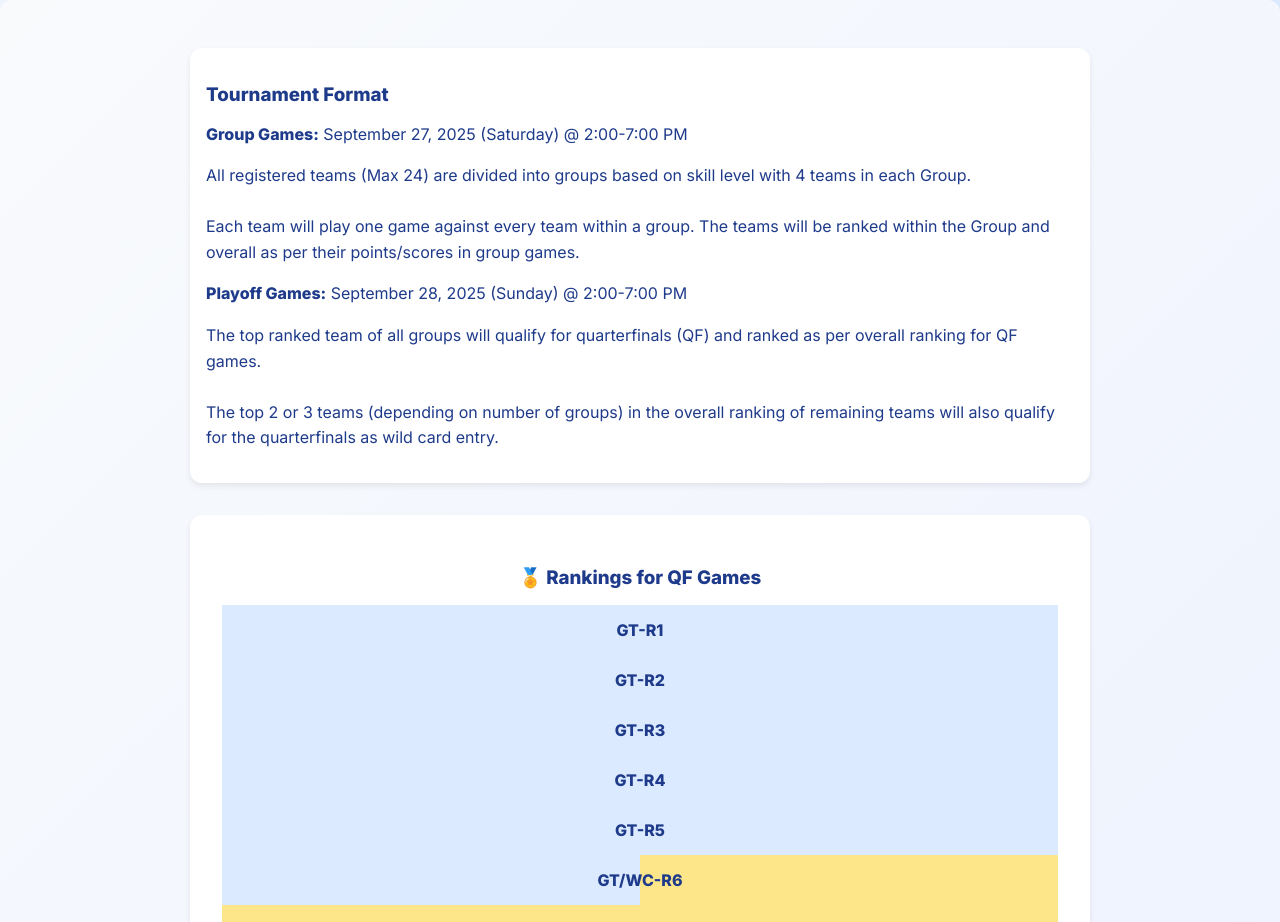
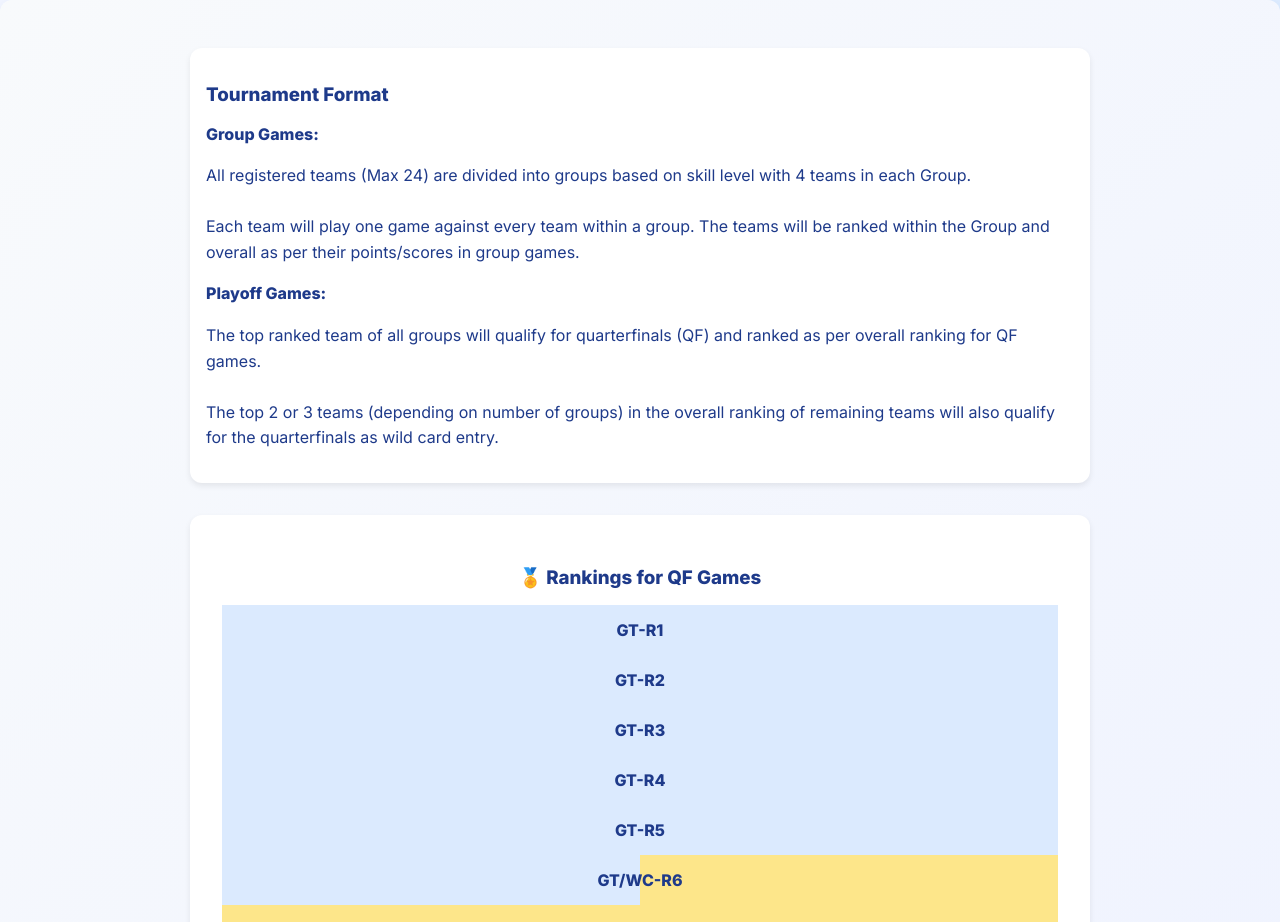
Before and after one commit to napatel56/badminton-tournament, a plain HTML site: page index.html in a window 1280 px wide. Shown: the part 1078-2000 px from the top of the page. Drawn offline with nearby package versions, Linux system fonts and the light colour scheme.

Commit message:
Updated Text

```diff
--- a/index.html
+++ b/index.html
@@ -189,11 +189,11 @@
     <!-- Format -->
       <div style="padding:1rem; background:white; border-radius:12px; box-shadow:0 3px 6px rgba(0,0,0,0.08);">
         <h3 style="color:#1e3a8a; margin-bottom:1rem;">Tournament Format</h3>
-        <p><strong>Group Games:</strong> September 27, 2025 (Saturday) @ 2:00-7:00 PM</p>
+        <p><strong>Group Games:</strong></p>
         <p>All registered teams (Max 24) are divided into groups based on skill level with 4 teams in each Group.
         <br><br>
         Each team will play one game against every team within a group. The teams will be ranked within the Group and overall as per their points/scores in group games.</p>
-        <p><strong>Playoff Games:</strong> September 28, 2025 (Sunday) @ 2:00-7:00 PM</p>
+        <p><strong>Playoff Games:</strong></p>
         <p>The top ranked team of all groups will qualify for quarterfinals (QF) and ranked as per overall ranking for QF games.
         <br><br>
         The top 2 or 3 teams (depending on number of groups) in the overall ranking of remaining teams will also qualify for the quarterfinals as wild card entry.</p>
```
